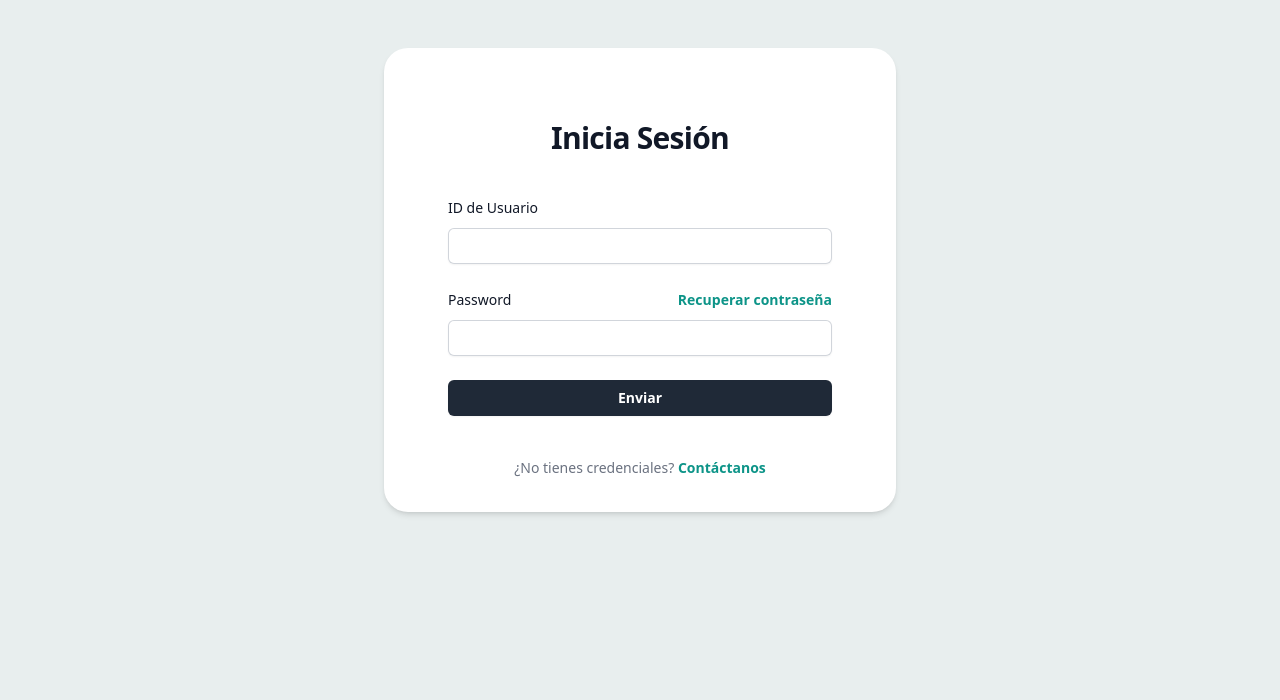
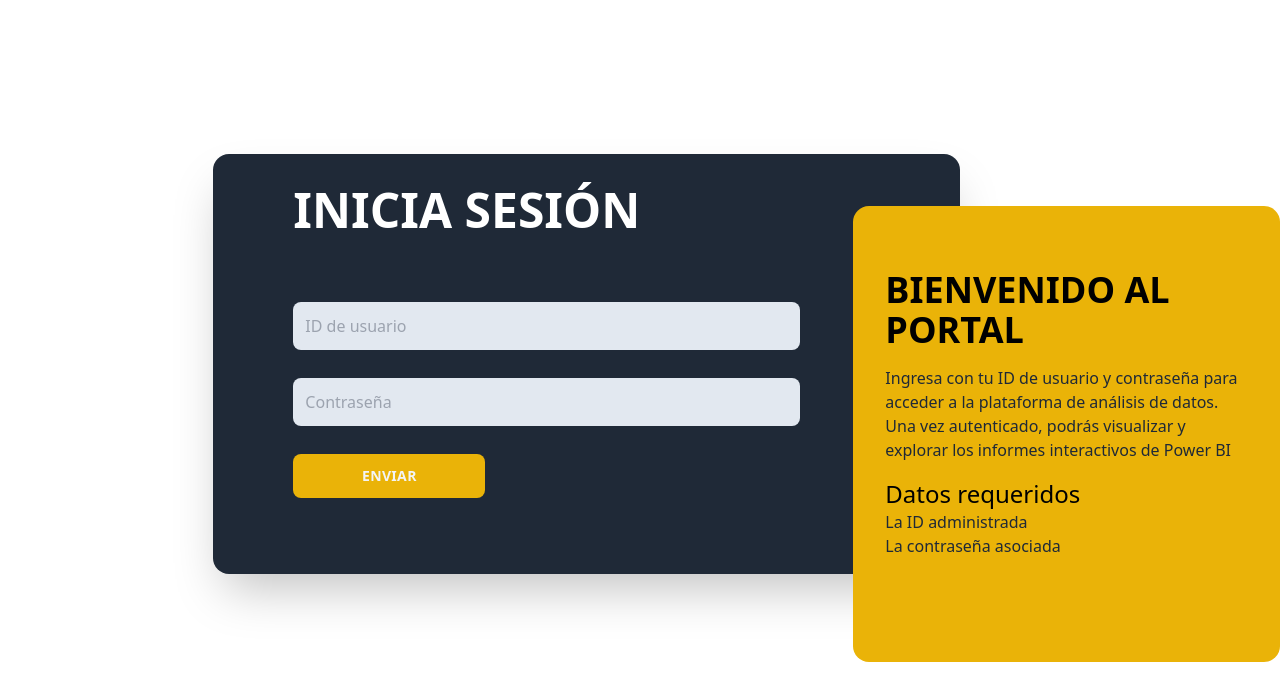
Before and after one commit to Ainhoa5/easy-form, a React (Create React App) app: page / in a window 1280 px wide. Shown: the top 700 px of the page. Built offline with nearby package versions, Linux system fonts and the light colour scheme.

Commit message:
redesign form

```diff
--- /dev/null
+++ b/src/components/Formulario.js
@@ -0,0 +1,45 @@
+import React from 'react';
+import Input from "../components/ui/Input";
+const Formulario = () => {
+  return (
+    <div className="flex justify-center items-center w-screen h-screen">
+      <div className="flex flex-col items-center">
+        <div className="w-full p-8 my-4 md:px-12 lg:w-7/12 lg:pl-20 lg:pr-40 rounded-2xl shadow-2xl bg-gray-800 lg:mx-auto lg:mr-80">
+          <div className="flex">
+            <h1 className="font-bold uppercase text-5xl text-white mb-10">Inicia Sesión</h1>
+          </div>
+          <div className="grid grid-cols-1 gap-5 mt-5">
+            <Input placeholder='ID de usuario' ></Input>
+            <Input placeholder='Contraseña'></Input>
+          </div>
+
+          <div className="my-2 w-1/2 lg:w-1/4">
+            <button className="uppercase text-sm font-bold tracking-wide bg-yellow-500 text-gray-100 p-3 rounded-lg w-48 focus:outline-none focus:shadow-outline mt-5 mb-9">
+              Enviar
+            </button>
+          </div>
+
+        </div>
+        <div className="w-full lg:-mt-96 lg:w-2/6 px-8 py-12 ml-auto bg-yellow-500 rounded-2xl lg:hover:scale-105 lg:transition-transform lg:duration-1000 lg:hover:cursor-pointer">
+          <div className="flex flex-col text-black">
+            <h1 className="font-bold uppercase text-4xl my-4">Bienvenido al portal </h1>
+            <p className="text-gray-800">Ingresa con tu ID de usuario y contraseña para acceder a la plataforma de análisis de datos. Una vez autenticado, podrás visualizar y explorar los informes interactivos de Power BI
+            </p>
+
+            <div className="flex my-4 w-2/3 lg:w-full">
+              <div className="flex flex-col">
+                <h2 className="text-2xl">Datos requeridos</h2>
+                <p className="text-gray-800">La ID administrada</p>
+                <p className="text-gray-800">La contraseña asociada</p>
+              </div>
+            </div>
+
+            <div className="mb-10"></div>
+          </div>
+        </div>
+      </div>
+    </div>
+  );
+}
+
+export default Formulario;
--- a/src/components/ui/Input.js
+++ b/src/components/ui/Input.js
@@ -3,7 +3,7 @@ import React from 'react';
 function Input(props) {
     return (
         <input
-            className="block w-full rounded-md border-0 py-1.5 text-gray-900 shadow-sm ring-1 ring-inset ring-gray-300 placeholder:text-gray-400 focus:ring-2 focus:ring-inset focus:ring-indigo-600 sm:text-sm sm:leading-6 px-3"
+            className="w-full mt-2 p-3 rounded-lg focus:outline-none focus:shadow-outline bg-slate-200"
             {...props}
         />
     );
--- a/src/pages/Home.js
+++ b/src/pages/Home.js
@@ -1,10 +1,10 @@
 import React from 'react';
-import Form from '../components/Form';
+import Formulario from '../components/Formulario';
 import '../index.css';
 const Home = () => {
   return (
-    <div className="bg-custom-e8eeee min-h-screen"> {/* Aplicar el color de fondo f6f2eb al componente Home */}
-      <Form />
+    <div>
+      <Formulario />
     </div>
   );
 }
```
